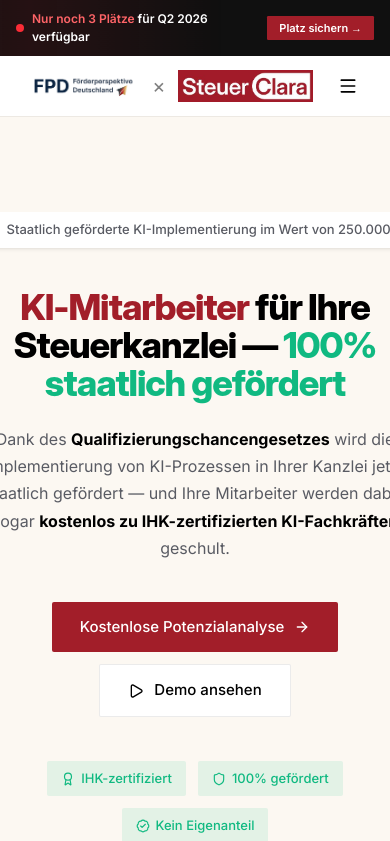
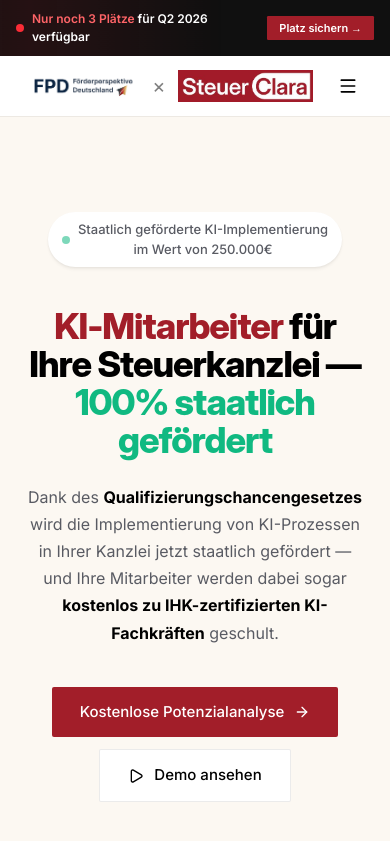
Before and after one commit to liebpmp/kanzlei-ki-lp, a React (Vite) app in the folder app/: page / in a window 390 px wide. Shown: the top 841 px of the page. Built offline with nearby package versions, Linux system fonts and the light colour scheme; a web font is replaced by a local one.

Commit message:
V7d4: Hero pill - line break after Implementierung on mobile, pill bg wraps both lines

```diff
--- a/app/src/components/sections/Hero.jsx
+++ b/app/src/components/sections/Hero.jsx
@@ -19,8 +19,8 @@
               transition={{ duration: 0.6, ease, delay: 0.1 }}
             >
               <span className="size-2 rounded-full bg-emerald animate-pulse" />
-              <span className="text-[13px] text-text-secondary font-medium whitespace-nowrap">
-                Staatlich geförderte KI-Implementierung im Wert von 250.000€
+              <span className="text-[13px] text-text-secondary font-medium text-center">
+                Staatlich geförderte KI-Implementierung<br className="md:hidden" /> im Wert von 250.000€
               </span>
             </motion.div>
 
```
Also changed, not shown: 3 other files (tests, documents, lock files or other folders).
